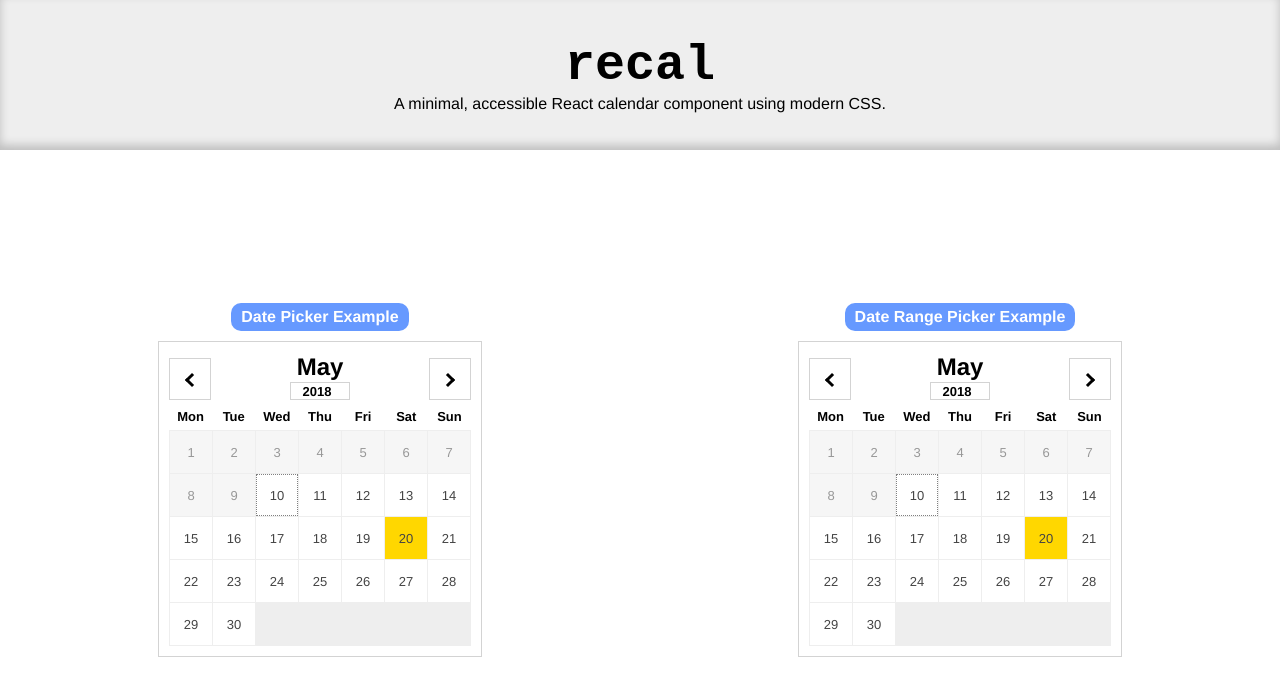
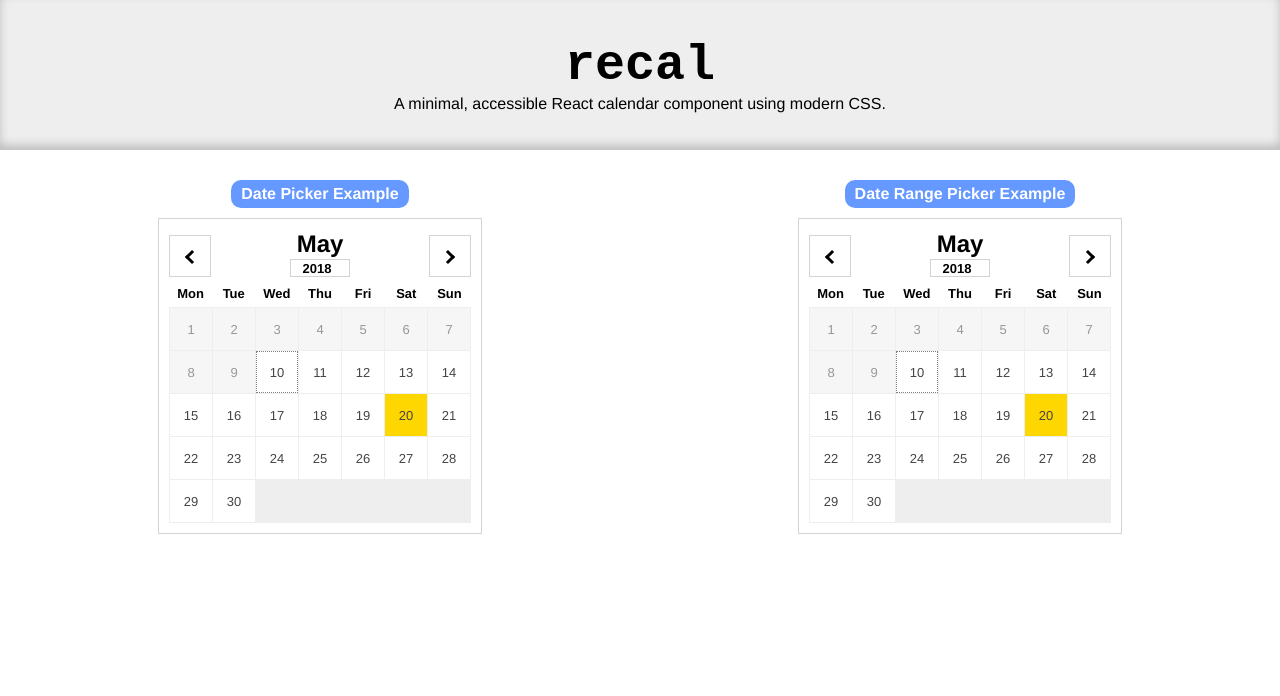
Before and after one commit to infinitesky4444/mercurius, a React app: page / in a window 1280 px wide. Shown: the top 696 px of the page. Built offline with nearby package versions, Linux system fonts and the light colour scheme.

Commit message:
Avoids vertical centering in Live Demo, as different months can be different sizes. https://github.com/rubencodes/recal/issues/1

```diff
--- a/src/docs/App.css
+++ b/src/docs/App.css
@@ -36,15 +36,15 @@
 
 #DatePickerExample,
 #DateRangePickerExample {
-	width: 100%;
-	height: 100%;
+	width: calc(100% - 40px);
+	height: calc(100% - 40px);
 	min-height: 370px;
 	background-color: white;
 
 	display: flex;
 	flex-direction: column;
 	align-items: center;
-	justify-content: center;
+	padding: 20px;
 }
 
 #DatePickerExample > b,
```
Also changed, not shown: 1 other file (tests, documents, lock files or other folders).
